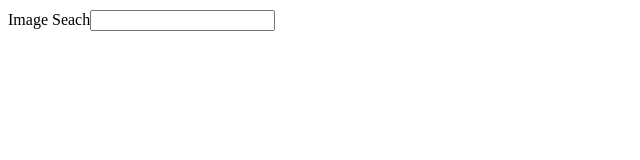
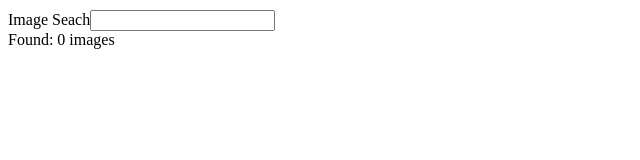
Before and after one commit to tjonesdev-learning/react-redux, a React (Create React App) app in the folder pics/: page / in a window 1280 px wide. Shown: the top 160 px of the page, without its empty margins (0-640 px from the left). Built offline with nearby package versions, Linux system fonts and the light colour scheme; the HTML template or start-up script is replaced by a standard one.

Commit message:
initialized and called setstate to render with number of image results

```diff
--- a/pics/src/components/App.js
+++ b/pics/src/components/App.js
@@ -3,6 +3,10 @@ import axios from "axios";
 import SearchBar from "./SearchBar";
 
 class App extends React.Component {
+	state = {
+		images: [],
+	};
+
 	async onSearchSubmit(term) {
 		const response = await axios.get("https://api.unsplash.com/search/photos", {
 			params: { query: term },
@@ -17,13 +21,14 @@ class App extends React.Component {
 
 		REFACTORED WITH ASYNC AWAIT
 		*/
-		console.log(response.data.results);
+		this.setState({ images: response.data.results });
 	}
 
 	render() {
 		return (
 			<div className="ui container" style={{ marginTop: "10px" }}>
 				<SearchBar onSubmit={this.onSearchSubmit} />
+				Found: {this.state.images.length} images
 			</div>
 		);
 	}
```
